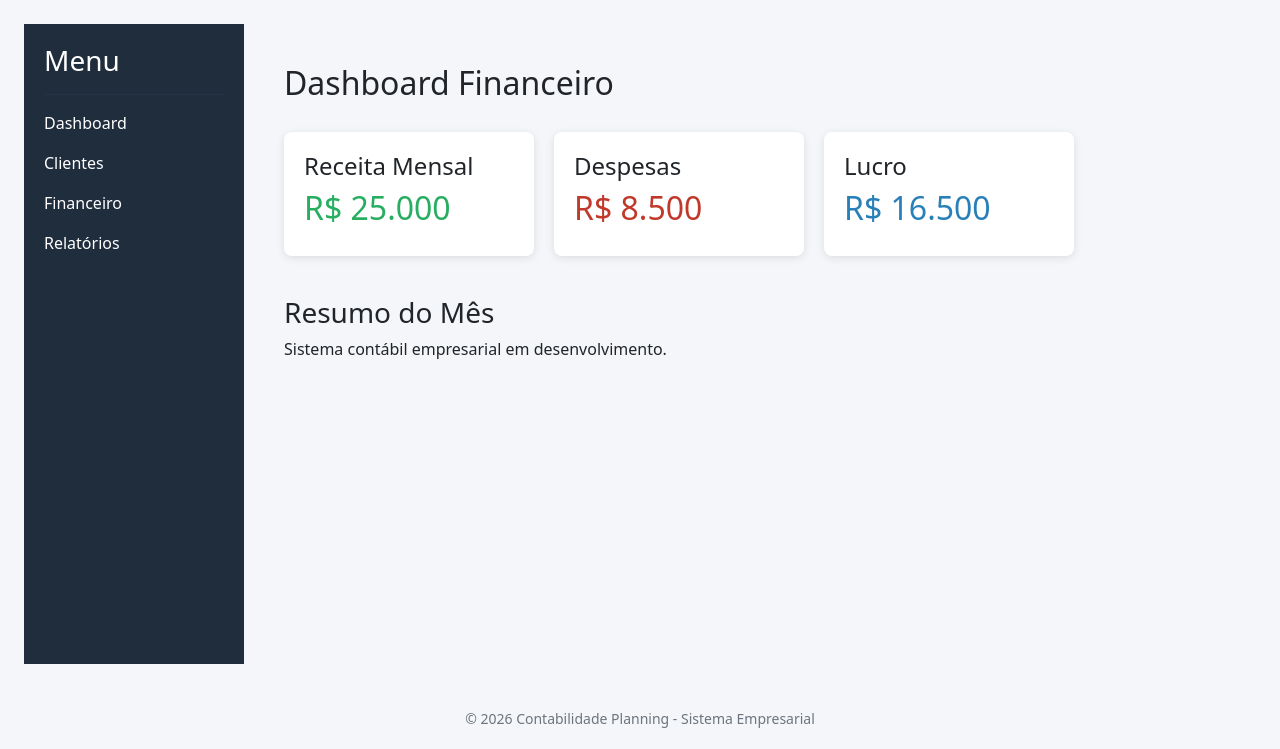
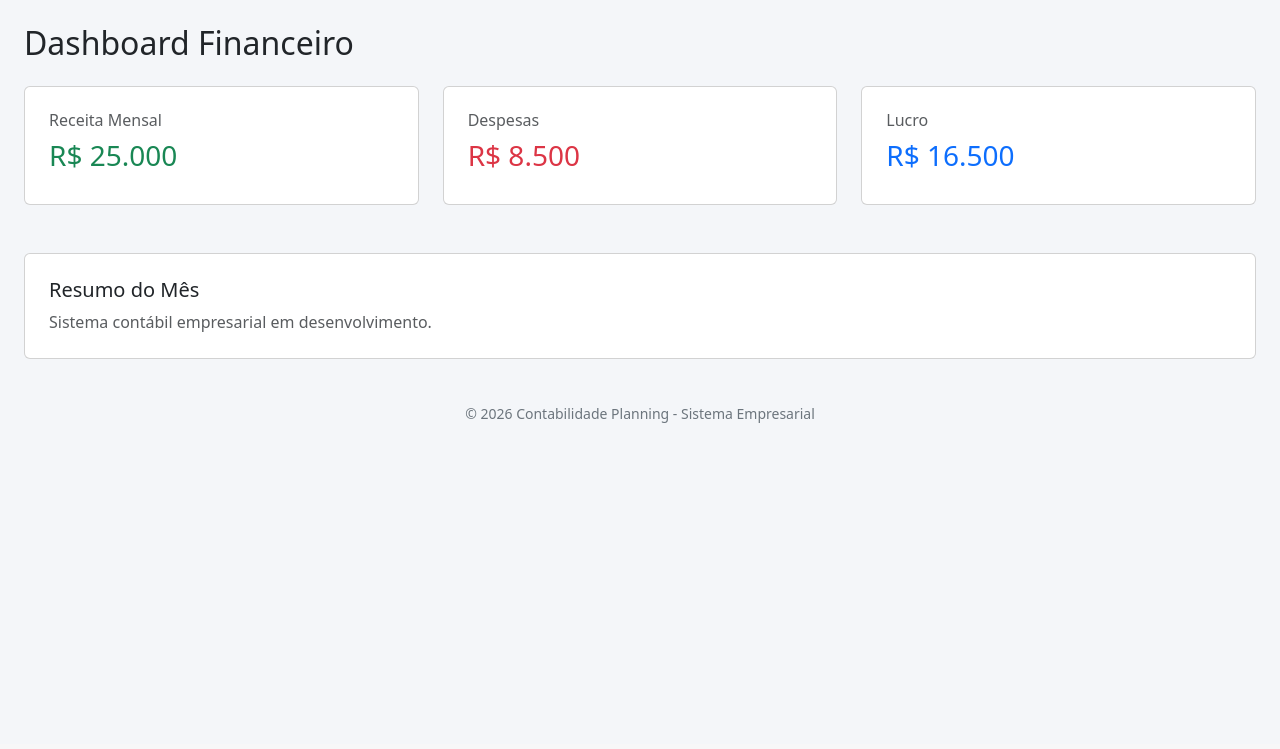
Before and after one commit to planningcontabilidade/contabilidade-planning, a Django app: page /create-user/ in a window 1280 px wide. Shown: the part 56-805 px from the top of the page. After the commit the page ends 479 px from the top, so only its background shows below. Run offline with Django 4.2, Linux system fonts and the light colour scheme; data comes from the database, SQL or seed files in the repository; data that the repository does not hold is empty.

Commit message:
Update index.html

```diff
--- a/templates/index.html
+++ b/templates/index.html
@@ -1,50 +1,44 @@
 {% extends 'base.html' %}
 
+{% block title %}Dashboard{% endblock %}
+
 {% block content %}
-<div style="display: flex; min-height: 80vh;">
 
-    <!-- Sidebar -->
-    <div style="width: 220px; background-color: #1f2d3d; padding: 20px; color: white;">
-        <h3 style="color: #ffffff;">Menu</h3>
-        <hr style="border-color: #34495e;">
-        <p><a href="#" style="color: white; text-decoration: none;">Dashboard</a></p>
-        <p><a href="#" style="color: white; text-decoration: none;">Clientes</a></p>
-        <p><a href="#" style="color: white; text-decoration: none;">Financeiro</a></p>
-        <p><a href="#" style="color: white; text-decoration: none;">Relatórios</a></p>
+<h2 class="mb-4">Dashboard Financeiro</h2>
+
+<div class="row g-4">
+
+    <!-- Receita -->
+    <div class="col-md-4">
+        <div class="card card-custom p-4">
+            <h6 class="text-muted">Receita Mensal</h6>
+            <h3 class="text-success">R$ 25.000</h3>
+        </div>
     </div>
 
-    <!-- Conteúdo principal -->
-    <div style="flex: 1; padding: 40px; background-color: #f4f6f9;">
+    <!-- Despesas -->
+    <div class="col-md-4">
+        <div class="card card-custom p-4">
+            <h6 class="text-muted">Despesas</h6>
+            <h3 class="text-danger">R$ 8.500</h3>
+        </div>
+    </div>
 
-        <h2 style="margin-bottom: 30px;">Dashboard Financeiro</h2>
-
-        <!-- Cards -->
-        <div style="display: flex; gap: 20px; flex-wrap: wrap;">
-
-            <div style="background: white; padding: 20px; width: 250px; border-radius: 8px; box-shadow: 0 2px 8px rgba(0,0,0,0.1);">
-                <h4>Receita Mensal</h4>
-                <h2 style="color: #27ae60;">R$ 25.000</h2>
-            </div>
-
-            <div style="background: white; padding: 20px; width: 250px; border-radius: 8px; box-shadow: 0 2px 8px rgba(0,0,0,0.1);">
-                <h4>Despesas</h4>
-                <h2 style="color: #c0392b;">R$ 8.500</h2>
-            </div>
-
-            <div style="background: white; padding: 20px; width: 250px; border-radius: 8px; box-shadow: 0 2px 8px rgba(0,0,0,0.1);">
-                <h4>Lucro</h4>
-                <h2 style="color: #2980b9;">R$ 16.500</h2>
-            </div>
-
+    <!-- Lucro -->
+    <div class="col-md-4">
+        <div class="card card-custom p-4">
+            <h6 class="text-muted">Lucro</h6>
+            <h3 class="text-primary">R$ 16.500</h3>
         </div>
-
-        <!-- Área adicional -->
-        <div style="margin-top: 40px;">
-            <h3>Resumo do Mês</h3>
-            <p>Sistema contábil empresarial em desenvolvimento.</p>
-        </div>
-
     </div>
 
 </div>
+
+<div class="card card-custom p-4 mt-5">
+    <h5>Resumo do Mês</h5>
+    <p class="text-muted mb-0">
+        Sistema contábil empresarial em desenvolvimento.
+    </p>
+</div>
+
 {% endblock %}
```
